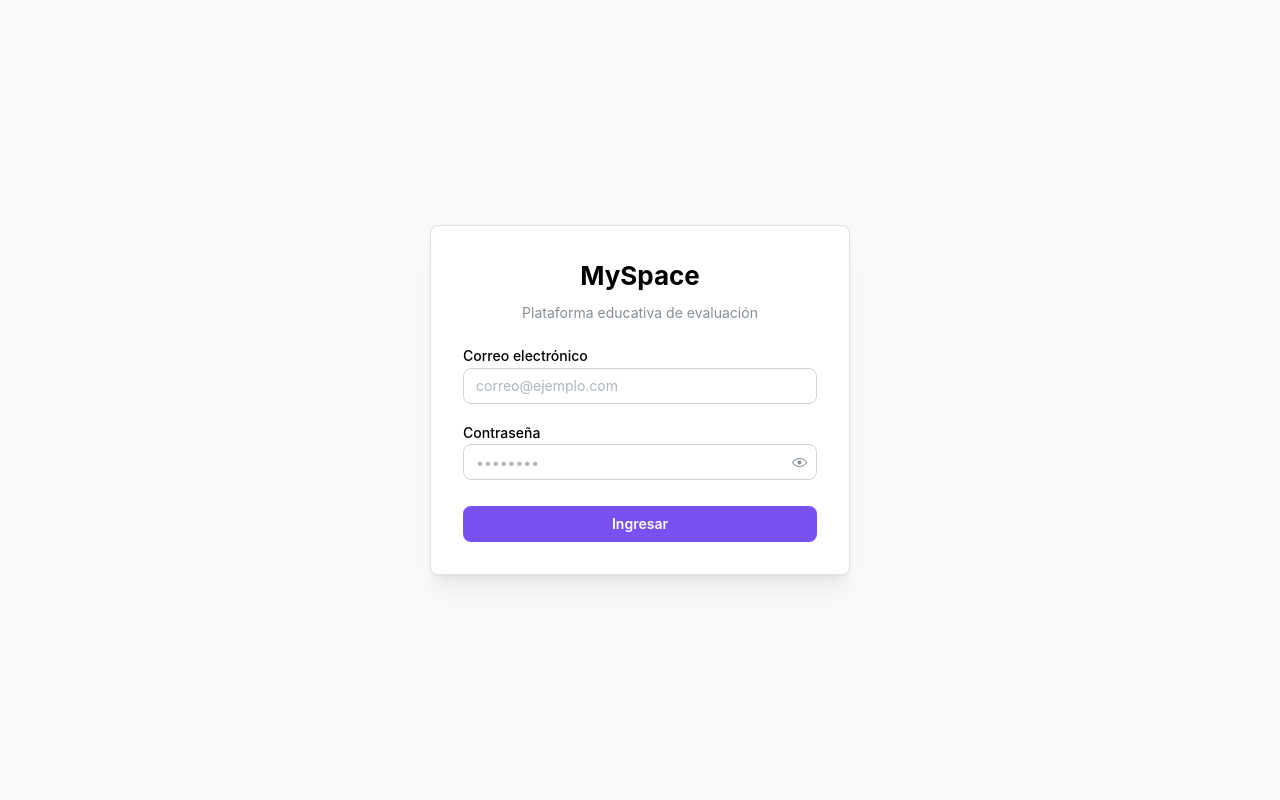
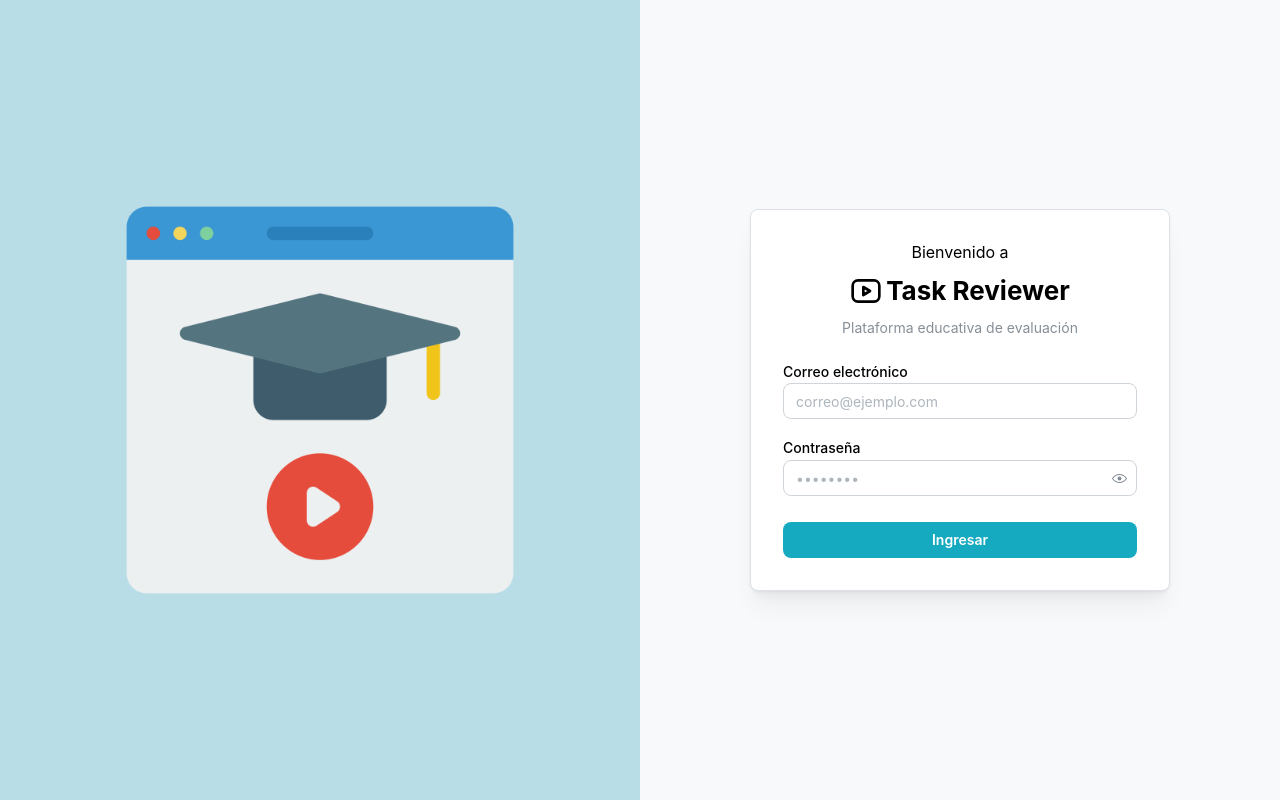
Before and after one commit to anagotoyas/task-reviewer, a React (Vite) app in the folder frontend/: page /login in a window 1280 px wide. Built offline with nearby package versions, Linux system fonts and the light colour scheme; no server answers.

Commit message:
feat: update styles

```diff
--- a/frontend/index.html
+++ b/frontend/index.html
@@ -2,7 +2,8 @@
 <html lang="es">
   <head>
     <meta charset="UTF-8" />
-    <link rel="icon" type="image/svg+xml" href="/vite.svg" />
+    <link rel="icon" type="image/svg+xml" href="./src/assets/icon2.png" />
+
     <meta name="viewport" content="width=device-width, initial-scale=1.0" />
     <title>MySpace</title>
   </head>
--- a/frontend/src/components/shared/AppLayout.module.css
+++ /dev/null
@@ -1,4 +0,0 @@
-.brand {
-  color: var(--mantine-color-violet-6);
-  letter-spacing: -0.5px;
-}
--- a/frontend/src/components/shared/AppLayout.tsx
+++ b/frontend/src/components/shared/AppLayout.tsx
@@ -1,9 +1,8 @@
 import { AppShell, Burger, Group, Title, ActionIcon, useMantineColorScheme } from '@mantine/core';
 import { useDisclosure } from '@mantine/hooks';
-import { IconSun, IconMoon } from '@tabler/icons-react';
+import { IconSun, IconMoon, IconBrandYoutube } from '@tabler/icons-react';
 import { Outlet } from 'react-router-dom';
 import { NavbarContent } from './NavbarContent';
-import classes from './AppLayout.module.css';
 
 export function AppLayout() {
   const [opened, { toggle }] = useDisclosure();
@@ -19,7 +18,10 @@
         <Group h="100%" px="md" justify="space-between">
           <Group>
             <Burger opened={opened} onClick={toggle} hiddenFrom="sm" size="sm" />
-            <Title order={4} className={classes.brand}>MySpace</Title>
+            <div style={{ display: 'flex', alignItems: 'center', gap: 8, color: '#15aabf' }}>
+              <IconBrandYoutube size="1.5rem" />
+              <Title order={4} styles={{ root: { color: '#15aabf' } }}>MySpace</Title>
+            </div>
           </Group>
           <ActionIcon
             variant="subtle"
--- a/frontend/src/components/shared/NavbarContent.tsx
+++ b/frontend/src/components/shared/NavbarContent.tsx
@@ -39,8 +39,8 @@
     user?.role.name === 'admin'
       ? adminLinks
       : user?.role.name === 'teacher'
-      ? teacherLinks
-      : studentLinks;
+        ? teacherLinks
+        : studentLinks;
 
   const handleLogout = async () => {
     try {
@@ -67,7 +67,7 @@
 
       <Stack gap="xs">
         <Group gap="sm" p="xs">
-          <Avatar color="violet" radius="xl">
+          <Avatar color="cyan" radius="xl">
             {user?.name?.[0]?.toUpperCase()}
           </Avatar>
           <Stack gap={0} style={{ flex: 1, overflow: 'hidden' }}>
--- a/frontend/src/features/auth/components/LoginForm.module.css
+++ b/frontend/src/features/auth/components/LoginForm.module.css
@@ -8,3 +8,28 @@
   max-width: 420px;
   padding: var(--mantine-spacing-xl);
 }
+
+
+.container {
+  display: grid;
+  grid-template-columns: 1fr 1fr;
+}
+
+.imageWrapper {
+  display: flex;
+  align-items: center;
+  justify-content: center;
+  background-color: #B8DDE6;
+}
+
+.imageWrapper img {
+  max-width: 100%;
+  max-height: 400px
+}
+
+.brand {
+  display: flex;
+  align-items: center;
+  justify-content: center;
+  gap: 4px;
+}
--- a/frontend/src/features/auth/components/LoginForm.tsx
+++ b/frontend/src/features/auth/components/LoginForm.tsx
@@ -1,6 +1,9 @@
 import { useForm } from '@mantine/form';
 import { TextInput, PasswordInput, Button, Stack, Title, Text, Paper, Center } from '@mantine/core';
 import { useLogin } from '@/features/auth/hooks/useLogin';
+import { IconBrandYoutube } from '@tabler/icons-react';
+
+import picture from '@/assets/login.png';
 import classes from './LoginForm.module.css';
 
 export function LoginForm() {
@@ -15,11 +18,20 @@
   });
 
   return (
+    <div className={classes.container}>
+      <div className={classes.imageWrapper}>
+        <img src={picture} alt="Login" />
+      </div>
       <Center className={classes.wrapper}>
         <Paper className={classes.card} shadow="md" withBorder>
           <Stack gap="lg">
             <Stack gap="xs">
-            <Title order={2} ta="center">MySpace</Title>
+              <Title order={2} ta="center" size="xxs" styles={{ root: { fontWeight: 400 } }}>Bienvenido a </Title>
+              <div className={classes.brand}>
+                <IconBrandYoutube size="2rem" />
+                <Title order={2} ta="center">Task Reviewer</Title>
+              </div>
+
               <Text c="dimmed" size="sm" ta="center">Plataforma educativa de evaluación</Text>
             </Stack>
 
@@ -35,7 +47,7 @@
                   placeholder="••••••••"
                   {...form.getInputProps('password')}
                 />
-              <Button type="submit" fullWidth loading={isPending} mt="xs">
+                <Button type="submit" fullWidth loading={isPending} mt="xs" >
                   Ingresar
                 </Button>
               </Stack>
@@ -43,5 +55,7 @@
           </Stack>
         </Paper>
       </Center>
+
+    </div >
   );
 }
--- a/frontend/src/features/submissions/components/ReviewSubmissionModal.tsx
+++ b/frontend/src/features/submissions/components/ReviewSubmissionModal.tsx
@@ -114,7 +114,6 @@
       title={<Title order={5}>Revisar entrega</Title>}
       size="100%"
       styles={{ body: { padding: '1rem' }, content: { maxWidth: '1400px', margin: '0 auto' } }}
-      scrollAreaComponent={Modal.NativeScrollArea}
     >
       {isLoading || !submission ? (
         <Center py="xl">
--- a/frontend/src/lib/theme.ts
+++ b/frontend/src/lib/theme.ts
@@ -1,7 +1,7 @@
 import { createTheme } from '@mantine/core';
 
 export const theme = createTheme({
-  primaryColor: 'violet',
+  primaryColor: 'cyan',
   defaultRadius: 'md',
   fontFamily: '-apple-system, BlinkMacSystemFont, "Segoe UI", Roboto, sans-serif',
   components: {
```
Also changed, not shown: frontend/src/assets/icon2.png (added), frontend/src/assets/login.png (added). Lines whose indentation alone changed are shown as unchanged.
